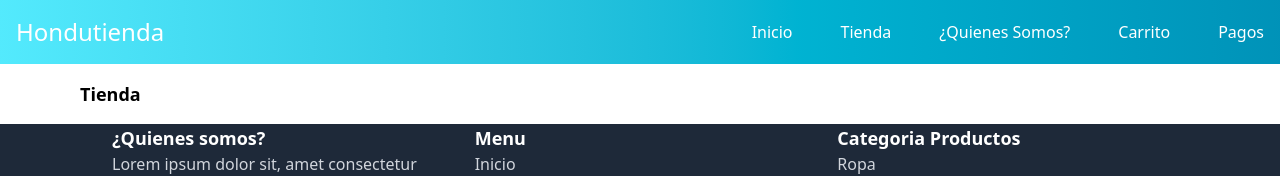
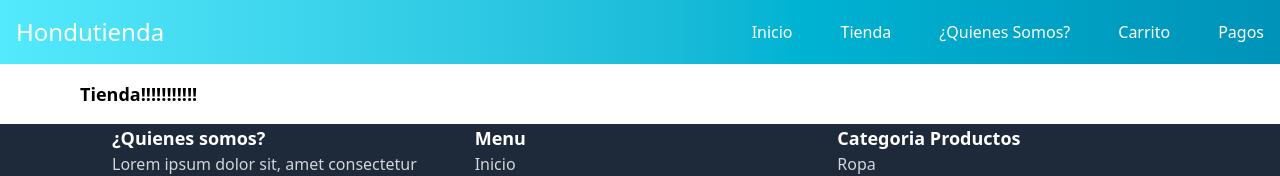
Before and after one commit to andrestdjhw/ProyectoHondutienda, a React (Vite) app: page /tienda in a window 1280 px wide. Shown: the top 176 px of the page. Built offline with nearby package versions, Linux system fonts and the light colour scheme.

Commit message:
tienda!!!

```diff
--- a/src/pages/Tienda.jsx
+++ b/src/pages/Tienda.jsx
@@ -4,7 +4,7 @@ import { useNavigate } from "react-router";
 export const Tienda = () => {
     return (
         <section className="container">
-        <h1 className="title">Tienda</h1>
+        <h1 className="title">Tienda!!!!!!!!!!!</h1>
         </section>
     )
 }
```
